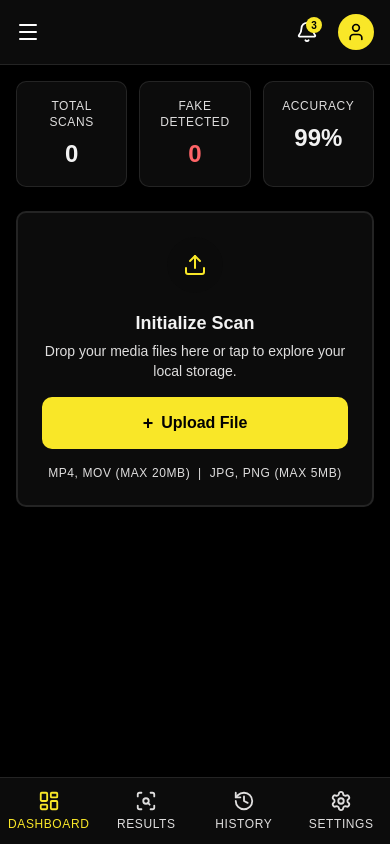
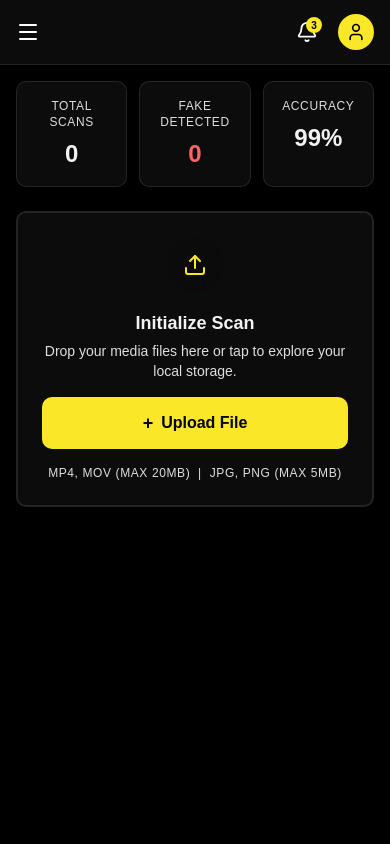
Before and after one commit to Sidney-130/verify-wave-test, a React (Vite) app: page / in a window 390 px wide. Built offline with nearby package versions, Linux system fonts and the light colour scheme.

Commit message:
remove bottom navabr

```diff
--- a/src/components/Navbar.tsx
+++ b/src/components/Navbar.tsx
@@ -1,25 +1,10 @@
-import {
-  Bell,
-  Menu,
-  User,
-  LayoutDashboard,
-  ScanSearch,
-  History,
-  Settings,
-} from "lucide-react";
+import { Bell, Menu, User } from "lucide-react";
 import { NavLink } from "react-router-dom";
 import { useUIStore } from "../store/uiStore";
 
 interface NavbarProps {
   onMenuClick: () => void;
 }
-
-const navItems = [
-  { to: "/", label: "Dashboard", icon: LayoutDashboard },
-  { to: "/results", label: "Results", icon: ScanSearch },
-  { to: "/history", label: "History", icon: History },
-  { to: "/settings", label: "Settings", icon: Settings },
-];
 
 export function Navbar({ onMenuClick }: NavbarProps) {
   const notificationCount = useUIStore((s) => s.notificationCount);
@@ -55,24 +40,6 @@ export function Navbar({ onMenuClick }: NavbarProps) {
           </NavLink>
         </div>
       </header>
-
-      <nav className="fixed bottom-0 left-0 right-0 z-40 flex bg-card border-t border-border md:hidden">
-        {navItems.map(({ to, label, icon: Icon }) => (
-          <NavLink
-            key={to}
-            to={to}
-            end={to === "/"}
-            className={({ isActive }) =>
-              `flex flex-col items-center justify-center gap-1 flex-1 py-3 text-xs font-medium uppercase tracking-wider transition-colors ${
-                isActive ? "text-primary" : "text-muted-foreground"
-              }`
-            }
-          >
-            <Icon size={22} />
-            <span>{label}</span>
-          </NavLink>
-        ))}
-      </nav>
     </>
   );
 }
```
